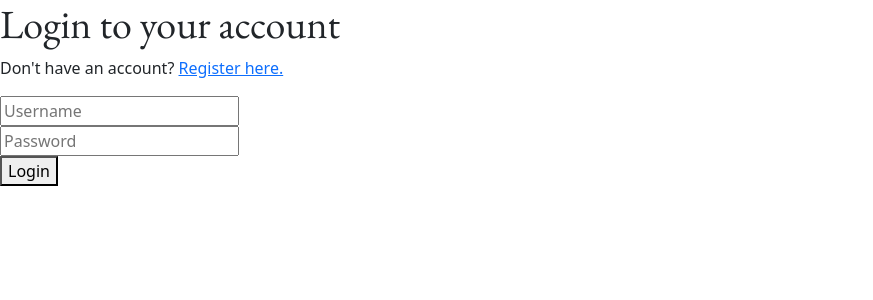
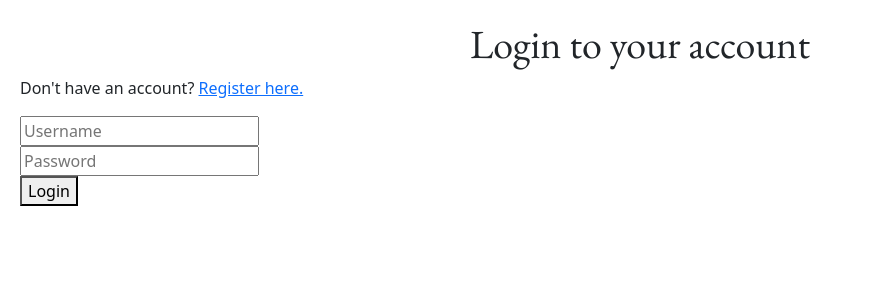
Before and after one commit to sbrugel/go-de, a React (Create React App) app in the folder client/: page / in a window 1280 px wide. Shown: the top 300 px of the page, without its empty margins (0-873 px from the left). Built offline with nearby package versions, Linux system fonts and the light colour scheme.

Commit message:
feat: padding added to login/register, headers centered

```diff
--- a/client/src/App.css
+++ b/client/src/App.css
@@ -25,6 +25,7 @@ body {
 
 h1, h2, h3, h4, h5, h6 {
 	font-family: var(--FONT-HEADING) !important;
+	text-align: center !important;
 }
 
 
--- a/client/src/App.jsx
+++ b/client/src/App.jsx
@@ -13,8 +13,9 @@ function App() {
     <div className="App">
       <div className="App">
         <Routes>
-        <Route path="/" element={user && user._id ? <HomePage currentUser={ user } /> : <Login setLoginUser={ setLoginUser } />} />
+          <Route path="/" element={user && user._id ? <HomePage currentUser={ user } /> : <Login setLoginUser={ setLoginUser } />} />
           <Route path="/user/:id" element={user && user._id ? <UserPage currentUser={ user } /> : <Login setLoginUser={ setLoginUser } />} />
+
           <Route exact path="/register" element={<Register />} />
           <Route exact path="/login" element={<Login setLoginUser={ setLoginUser } />} />
         </Routes>
--- a/client/src/Login.jsx
+++ b/client/src/Login.jsx
@@ -35,7 +35,9 @@ const Login = ({ setLoginUser }) => {
 
   return (
     <>
-      <div>
+      <div style={{
+        padding: '20px'
+      }}>
         <h1>Login to your account</h1>
         <p>
           Don't have an account? <a href="/register">Register here.</a>
--- a/client/src/Register.jsx
+++ b/client/src/Register.jsx
@@ -34,7 +34,9 @@ const Register = () => {
 
     return (
       <>
-        <div>
+        <div style={{
+          padding: '20px'
+        }}>
           <h1>Create a new account</h1>
           <p>Already have an account? <a href="/login">Sign in here.</a></p>
           <div class="p-6 mt-8">
```
